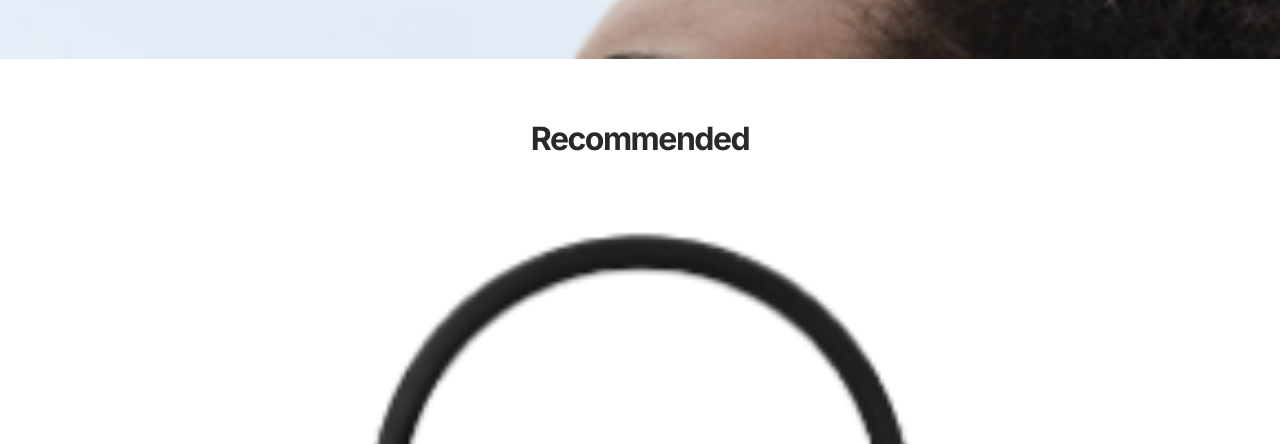
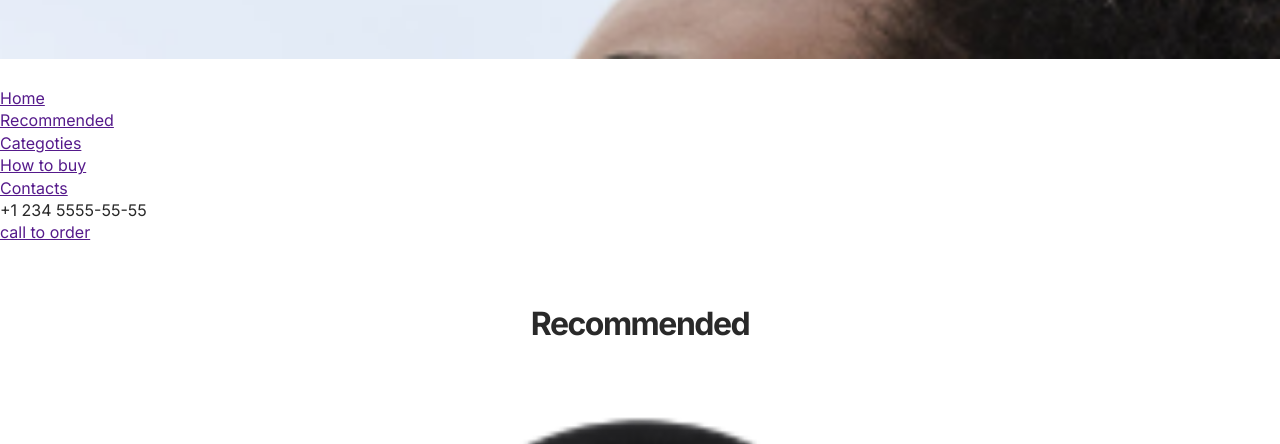
Before and after one commit to iteamfox/BOSE-Landing, a plain HTML site: page index.html in a window 1280 px wide. Shown: the part 741-1185 px from the top of the page. Drawn offline with Linux system fonts and the light colour scheme.

Commit message:
HTML for menu

```diff
--- a/index.html
+++ b/index.html
@@ -24,6 +24,24 @@
                 Your music shines.
             </h1>
         </header>
+
+        <div class="menu">
+            <nav class="navigation">
+                <!-- <a href=""><img src="./images/Logo.png" alt="Bose logo"></a>
+                <a href=""><img src="./images/icons/close.png" alt="close"></a>                 -->
+                <ul>
+                    <li><a href="">Home</a></li>
+                    <li><a href="">Recommended</a></li>
+                    <li><a href="">Categoties</a></li>
+                    <li><a href="">How to buy</a></li>
+                    <li><a href="">Contacts</a></li>
+                </ul>
+            </nav>
+
+            <p>+1 234 5555-55-55</p>
+            <a href="">call to order</a>
+
+        </div>
 
         <main class="main">
             <section class="recommended">
```
